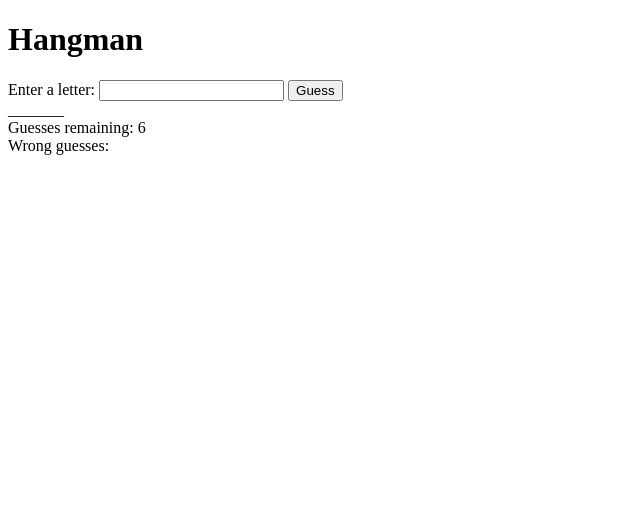
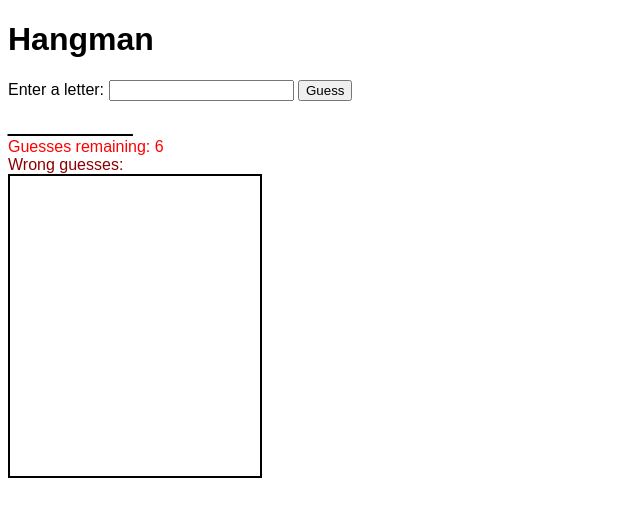
Before and after one commit to asaggse/hangman-game, a plain HTML site: page index.html in a window 1280 px wide. Shown: the whole page, without its empty margins (0-640 px from the left). Drawn offline with Linux system fonts and the light colour scheme.

Commit message:
Update index.html

```diff
--- a/index.html
+++ b/index.html
@@ -3,9 +3,7 @@
 
 <head>
    <title>Hangman</title>
-   <style>
-      /* Add CSS styles here */
-   </style>
+   <link rel="stylesheet" href="style.css">
 </head>
 
 <body>
```
